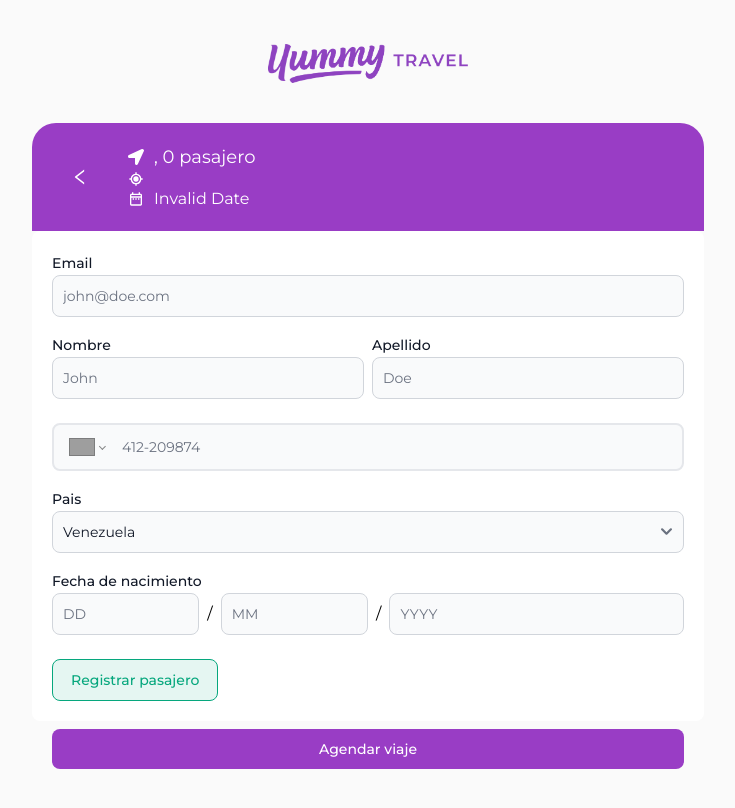
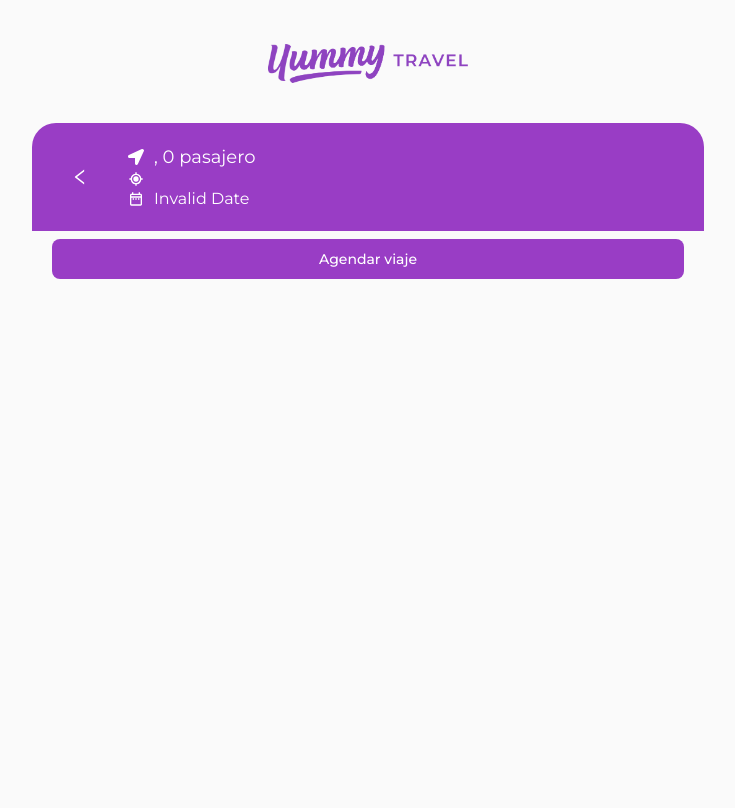
Before and after one commit to Michael-Liendo/yummy-travels, a React (Vite) app: page /passenger/1 in a window 1280 px wide. Shown: the whole page, without its empty margins (272-1007 px from the left). Built offline with nearby package versions, Linux system fonts and the light colour scheme; grey boxes are pictures that could not be loaded.

Commit message:
feat: passegers

```diff
--- a/src/components/PassengerForm.tsx
+++ b/src/components/PassengerForm.tsx
@@ -1,22 +1,12 @@
 import React from "react";
-import PhoneInput from "react-phone-number-input";
-import { Button, Label, TextInput, Select } from "flowbite-react";
+import { Label, TextInput } from "flowbite-react";
 
-export const PassengerForm = () => {
+export const PassengerForm = ({ passengerNumber }: { passengerNumber: number }) => {
   const [formValues, setFormValues] = React.useState({
-    email: "",
-    firstName: "",
-    lastName: "",
-    phone: "",
-    country: "",
-    dob: "",
+    name: "",
+    id: ""
   });
 
-  const [dob, setDob] = React.useState({
-    day: "",
-    month: "",
-    year: "",
-  });
 
   const formTheme = {
     field: {
@@ -34,109 +24,38 @@ export const PassengerForm = () => {
   return (
     <form
       className="bg-white p-5 rounded-lg flex flex-col
-    gap-4 w-full max-w-4xl"
+    gap-4 w-full max-w-4xl border-b-2 border-b-slate-400 border-opacity-20"
       onSubmit={handleSubmit}
     >
-      <fieldset id="email">
-        <Label htmlFor="email" value="Email" />
-        <TextInput
-          id="email"
-          placeholder="john@doe.com"
-          required
-          type="email"
-          theme={formTheme}
-        />
-      </fieldset>
 
+      <h2>Pasajero {passengerNumber}</h2>
       <div className="flex gap-2 mb-2">
-        <fieldset id="firstName" className="flex-1">
-          <Label htmlFor="firstName" value="Nombre" />
+        <fieldset id="name">
+          <Label htmlFor="name" value="Nombre" />
           <TextInput
-            id="firstName"
-            placeholder="John"
+            id="name"
+            placeholder="Joe Doe"
             required
             type="text"
             theme={formTheme}
           />
         </fieldset>
 
-        <fieldset id="lastName" className="flex-1">
-          <Label htmlFor="lastName" value="Apellido" />
+
+
+        <fieldset id="id" className="flex-1">
+          <Label htmlFor="id" value="Identificación" />
           <TextInput
-            id="lastName"
-            placeholder="Doe"
+            id="id"
+            placeholder="v00.000.000"
             required
             type="text"
             theme={formTheme}
           />
         </fieldset>
+
       </div>
 
-      <PhoneInput
-        placeholder="412-209874"
-        className="rounded-lg p-4 border-2  outline-none h-12 placeholder:text-sm bg-[#f9fafb]"
-        value={formValues.phone}
-        defaultCountry="VE"
-        onChange={(phone) =>
-          setFormValues({ ...formValues, phone: phone ?? "" })
-        }
-      />
-
-      <fieldset id="countries">
-        <Label htmlFor="countries" value="Pais" />
-        <Select id="countries" placeholder="Selecciona el pais" required>
-          <option>Venezuela</option>
-        </Select>
-      </fieldset>
-
-      <fieldset id="DoB">
-        <Label htmlFor="DoB" value="Fecha de nacimiento" />
-        <section className="flex gap-2 items-center w-full">
-          <TextInput
-            type="number"
-            placeholder="DD"
-            className="basis-1/4"
-            value={dob.day}
-            onChange={(e) => setDob({ ...dob, day: e.target.value })}
-            max={31}
-            min={1}
-          />
-          /
-          <TextInput
-            type="number"
-            placeholder="MM"
-            className="basis-1/4"
-            value={dob.month}
-            onChange={(e) => setDob({ ...dob, month: e.target.value })}
-            max={12}
-            min={1}
-          />
-          /
-          <TextInput
-            type="number"
-            placeholder="YYYY"
-            className="basis-1/2"
-            value={dob.year}
-            onChange={(e) => setDob({ ...dob, year: e.target.value })}
-            min={1900}
-          />
-        </section>
-      </fieldset>
-      <div>
-        <Button
-          theme={{
-            color: {
-              primary:
-                "border border-secondary text-secondary bg-secondary/10 hover:bg-primary-strong focus:bg-primary-strong ring-primary",
-            },
-          }}
-          type="submit"
-          color="primary"
-          className="mt-2"
-        >
-          Registrar pasajero
-        </Button>
-      </div>
     </form>
   );
 };
--- a/src/routes/PassengerDetail.tsx
+++ b/src/routes/PassengerDetail.tsx
@@ -4,13 +4,17 @@ import { AppLayout } from "../layout";
 import { PassengerForm } from "../components/PassengerForm";
 import { Button } from "flowbite-react";
 import { HeaderComponent } from "../components";
+import { useApp } from "../store/app";
 
 export default function PassengerDetail() {
-  // const navigate = useNavigate();
+  const { searchData } = useApp();
+
   return (
     <AppLayout>
       <HeaderComponent />
-      <PassengerForm />
+
+      {Array.from({ length: searchData.passengers }, (_, i) => i + 1).map((number) => (<PassengerForm passengerNumber={number} />))}
+
 
       <div className="px-5 mb-10">
         <Button
```
